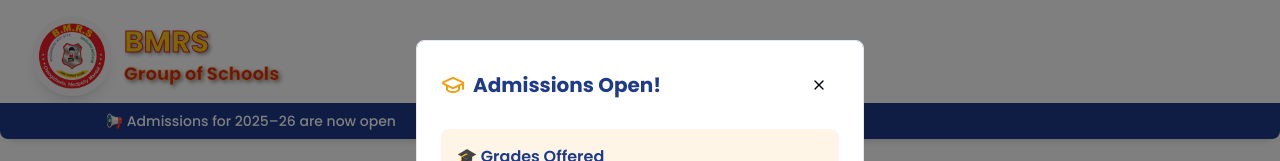
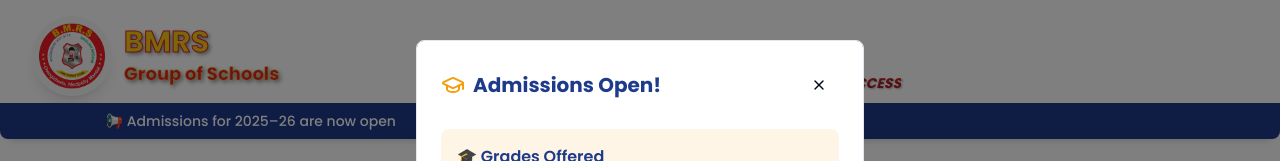
Before and after one commit to RISHI-VANUKURI/ribbon-cut-launch-06, a React (Vite) app: page / in a window 1280 px wide. Shown: the top 161 px of the page. Built offline with nearby package versions, Linux system fonts and the light colour scheme.

Commit message:
Refine tagline positioning and style

```diff
--- a/src/components/Navigation.tsx
+++ b/src/components/Navigation.tsx
@@ -58,8 +58,17 @@ const Navigation = () => {
           </div>
 
           {/* Tagline positioned at bottom between logo and nav */}
-          <div className="absolute bottom-2 left-1/2 transform -translate-x-1/2">
-            <span className="text-xs md:text-sm font-medium text-gray-600">
+          <div className="absolute bottom-2 left-1/2 transform -translate-x-1/2 -translate-x-14">
+            <span
+              className="text-xs md:text-sm font-bold text-navy italic"
+              style={{
+                textShadow: "1px 1px 2px rgba(0,0,0,0.3)",
+                background: "linear-gradient(45deg, #1e40af, #dc2626)",
+                WebkitBackgroundClip: "text",
+                WebkitTextFillColor: "transparent",
+                backgroundClip: "text"
+              }}
+            >
               - A PARTNERSHIP FOR YOUR CHILD'S SUCCESS
             </span>
           </div>
```
